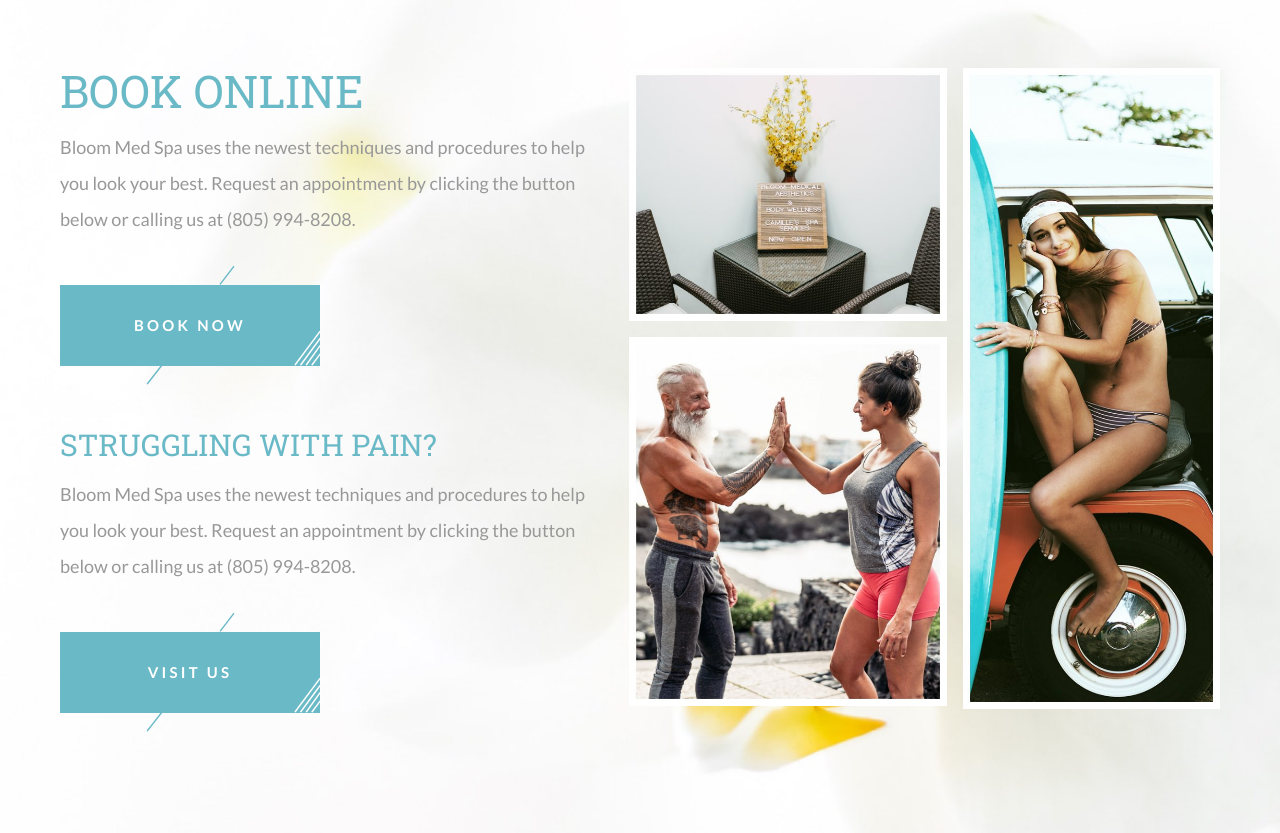
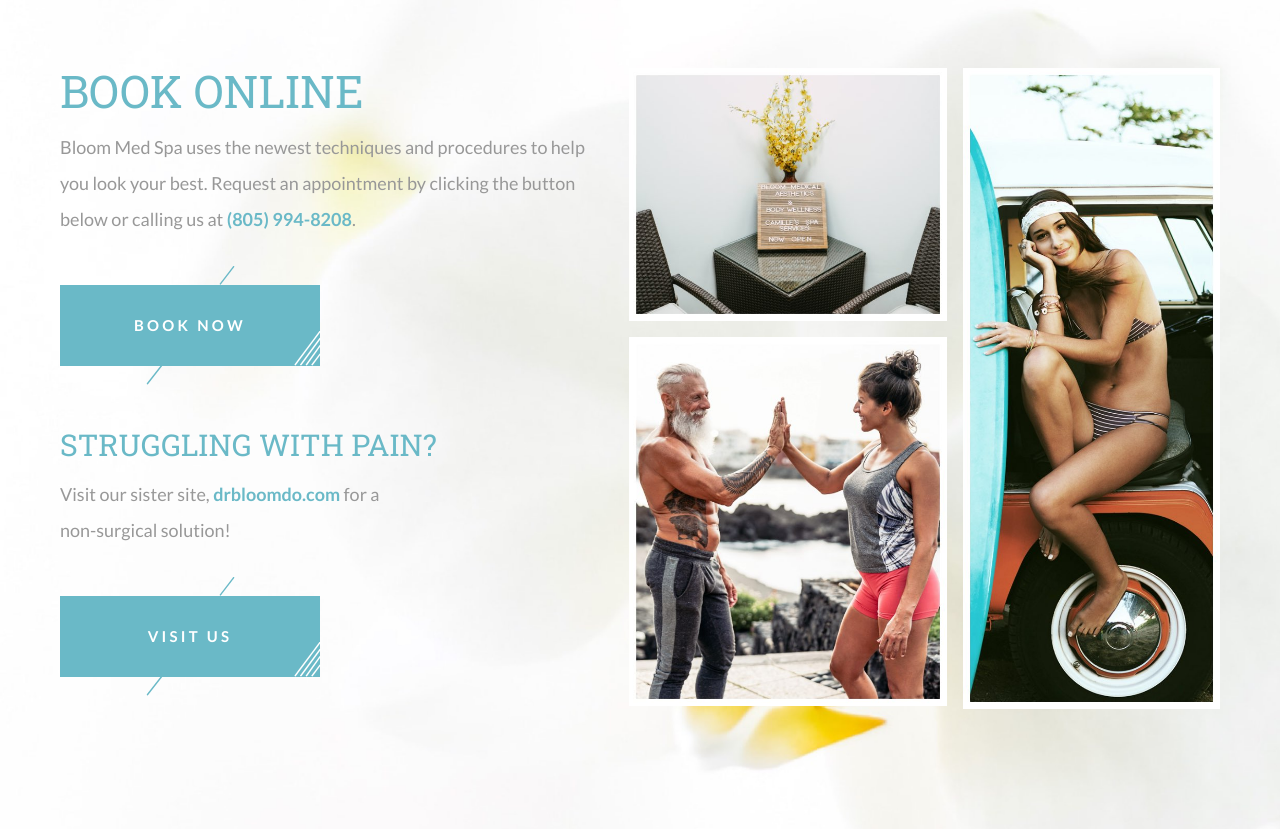
Before and after one commit to drbcreative/UI_Bloom_Front-End, a plain HTML site: page index.html in a window 1280 px wide. Shown: the part 6900-7733 px from the top of the page. Drawn offline with nearby package versions, Linux system fonts and the light colour scheme.

Commit message:
updated book online

```diff
--- a/index.html
+++ b/index.html
@@ -314,8 +314,7 @@
           <div class="sec-info">
             <h3 class="color-main">FACIALS</h3>
             <p class="body-copy color-copy mt-3 mb-4 mb-xl-5">
-              At Bloom Med Spa, we offer a broad range of anti-aging facials and peels to help you reduce <a href="#" class="sec-link-dark">rosacea</a>, <a href="#" class="sec-link-dark">acne</a>, and other signs of <a href="#"
-                class="sec-link-dark">hyperpigmentation</a>. Visit our Ventura County center to discover your options.
+              At Bloom Med Spa, we offer a broad range of anti-aging facials and peels to help you reduce <a href="#" class="sec-link-dark">rosacea</a>, <a href="#" class="sec-link-dark">acne</a>, and other signs of <a href="#" class="sec-link-dark">hyperpigmentation</a>. Visit our Ventura County center to discover your options.
             </p>
             <a href="#" class="db-btn-main-ol">BOOK ONLINE</a>
           </div>
@@ -356,14 +355,14 @@
           <div class="sec-info-top">
             <h3 class="color-main">BOOK ONLINE</h3>
             <p class="body-copy color-copy mt-3 mb-4 mb-xl-5">
-              Bloom Med Spa uses the newest techniques and procedures to help you look your best. Request an appointment by clicking the button below or calling us at (805) 994-8208.
+              Bloom Med Spa uses the newest techniques and procedures to help you look your best. Request an appointment by clicking the button below or calling us at <a href="tel:805-994-8208" class="sec-link-dark">(805) 994-8208</a>.
             </p>
             <a href="#" class="db-btn-main">BOOK NOW</a>
           </div>
           <div class="sec-info-bottom">
             <h4 class="color-main">STRUGGLING WITH PAIN?</h4>
             <p class="body-copy color-copy mt-3 mb-4 mb-xl-5">
-              Bloom Med Spa uses the newest techniques and procedures to help you look your best. Request an appointment by clicking the button below or calling us at (805) 994-8208.
+              Visit our sister site, <a href="tel:805-994-8208" class="sec-link-dark">drbloomdo.com</a> for a<br> non-surgical solution!
             </p>
             <a href="#" class="db-btn-main">VISIT US</a>
           </div>
```
